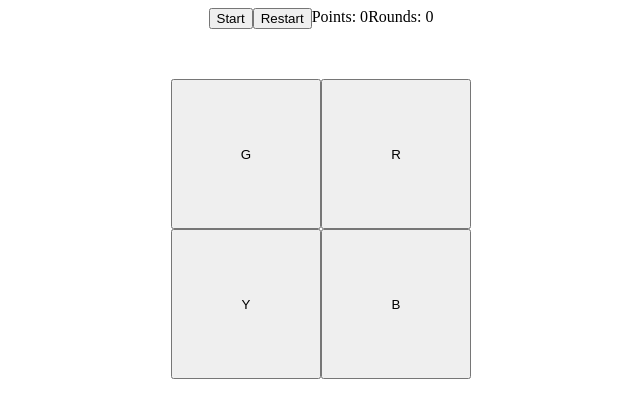
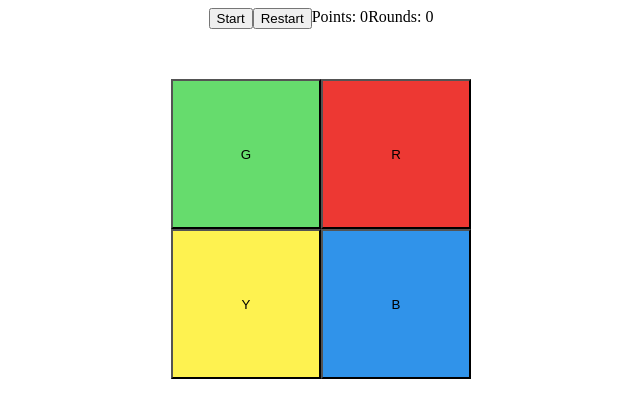
Before and after one commit to TheJoeyBeans/Project-One-Game, a plain HTML site: page index.html in a window 1280 px wide. Shown: the whole page, without its empty margins (319-959 px from the left). Drawn offline with Linux system fonts and the light colour scheme.

Commit message:
Added colors to buttons

```diff
--- a/css/style.css
+++ b/css/style.css
@@ -12,6 +12,21 @@
   padding: 50px 0;
 }
 
+#green{
+	background-color: #66DC6D;
+}
+
+#red{
+	background-color: #ED3833;
+}
+
+#yellow{
+	background-color: #FEF250;
+}
+
+#blue{
+	background-color: #3093EA;
+}
 .colorButton{
 	padding: 50px 50px;
 }
```
